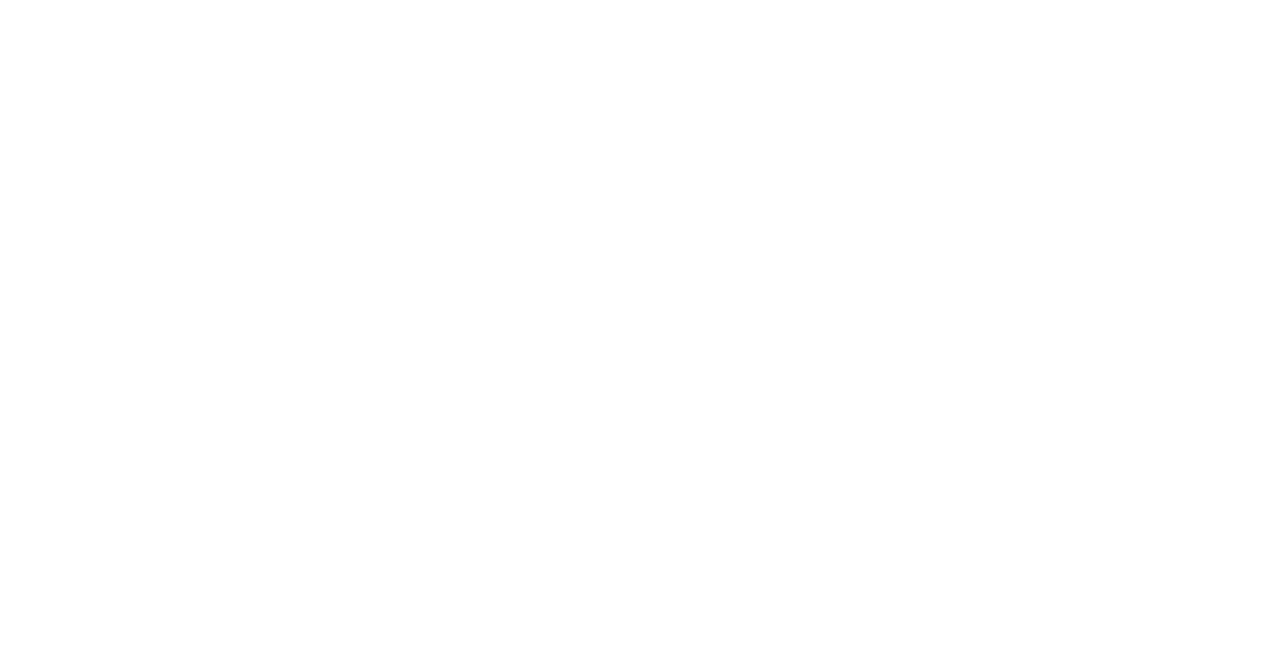
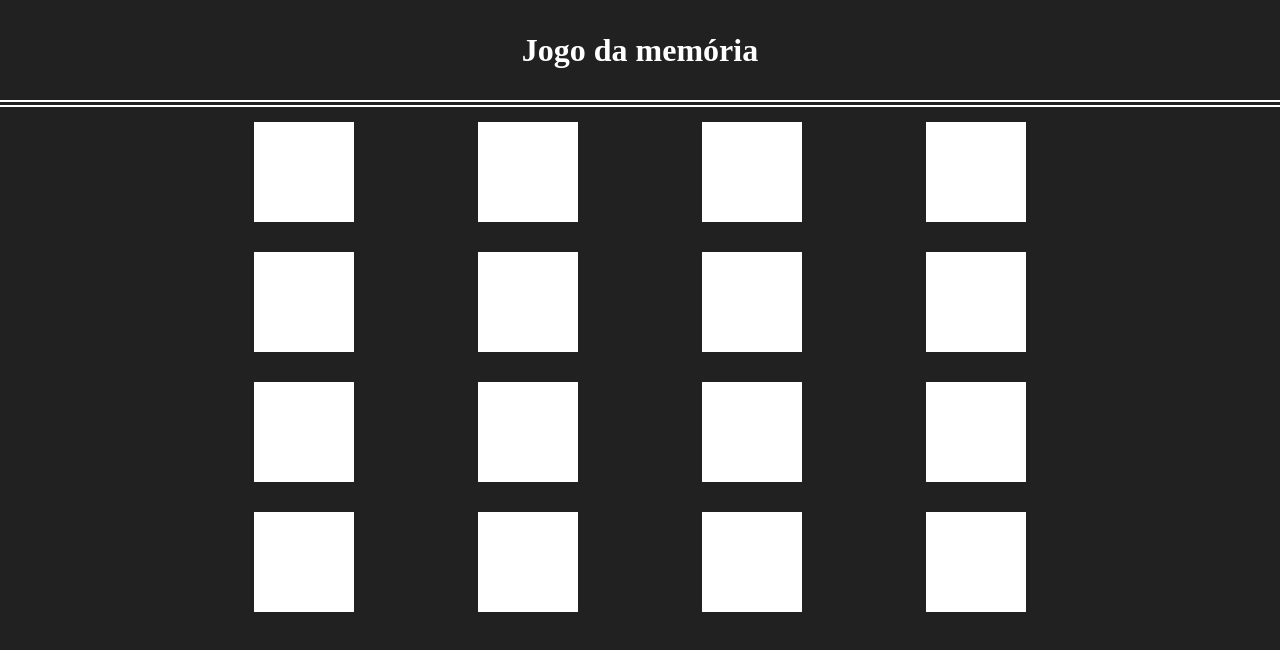
Before and after one commit to DarkLuxury/jogo-da-memoria, a plain HTML site: page index.html in a window 1280 px wide. Drawn offline with Linux system fonts and the light colour scheme.

Commit message:
Montar o grid

```diff
--- a/_style/style.css
+++ b/_style/style.css
@@ -0,0 +1,38 @@
+body {
+    margin: 0;
+    padding: 0;
+    background-color: rgba(0, 0, 0, 0.87);
+    display: flex;
+    flex-direction: column;
+    align-items: center;
+}
+
+header {
+    height: 100px;
+    width: 100vw;
+    display: flex;
+    justify-content: center;
+    align-items: center;
+    border-bottom: 7px double white;
+}
+
+h1 {
+    color: white;
+}
+
+main {
+    width: 70vw;
+    height: calc(100vh-107px);
+    display: grid;
+    grid-template-columns: repeat(4,1fr);
+    grid-template-rows: repeat(4,1fr);
+    justify-items: center;
+    align-items: center;
+}
+
+.carta {
+    background-color: white;
+    height: 100px;
+    width: 100px;
+    margin: 15px
+}
--- a/index.html
+++ b/index.html
@@ -9,6 +9,26 @@
     <link rel="stylesheet" href="_style/style.css">
 </head>
 <body>
-
+    <header>
+        <h1>Jogo da memória</h1>
+    </header>
+<main>
+    <div class="carta"></div>
+    <div class="carta"></div>
+    <div class="carta"></div>
+    <div class="carta"></div>
+    <div class="carta"></div>
+    <div class="carta"></div>
+    <div class="carta"></div>
+    <div class="carta"></div>
+    <div class="carta"></div>
+    <div class="carta"></div>
+    <div class="carta"></div>
+    <div class="carta"></div>
+    <div class="carta"></div>
+    <div class="carta"></div>
+    <div class="carta"></div>
+    <div class="carta"></div>
+</main>
 </body>
 </html>
```
